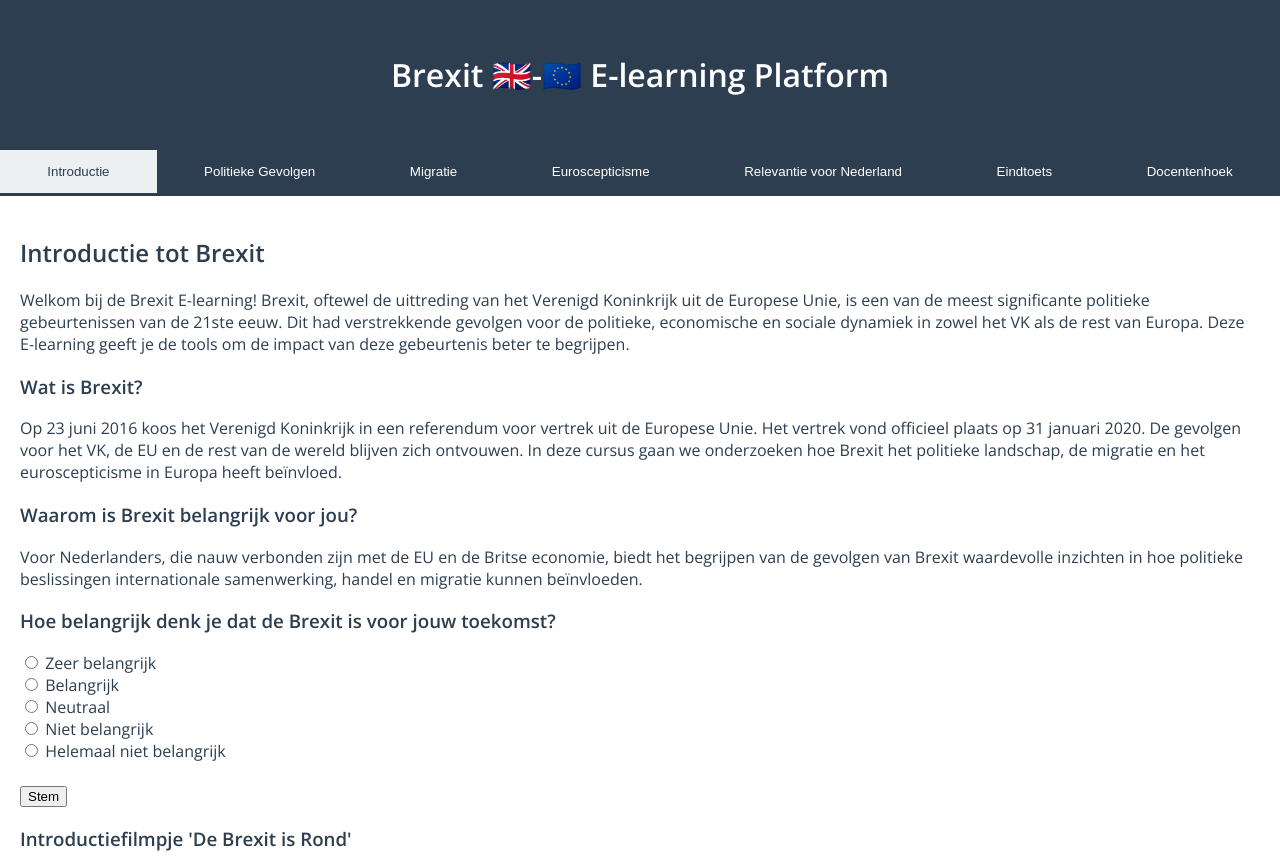
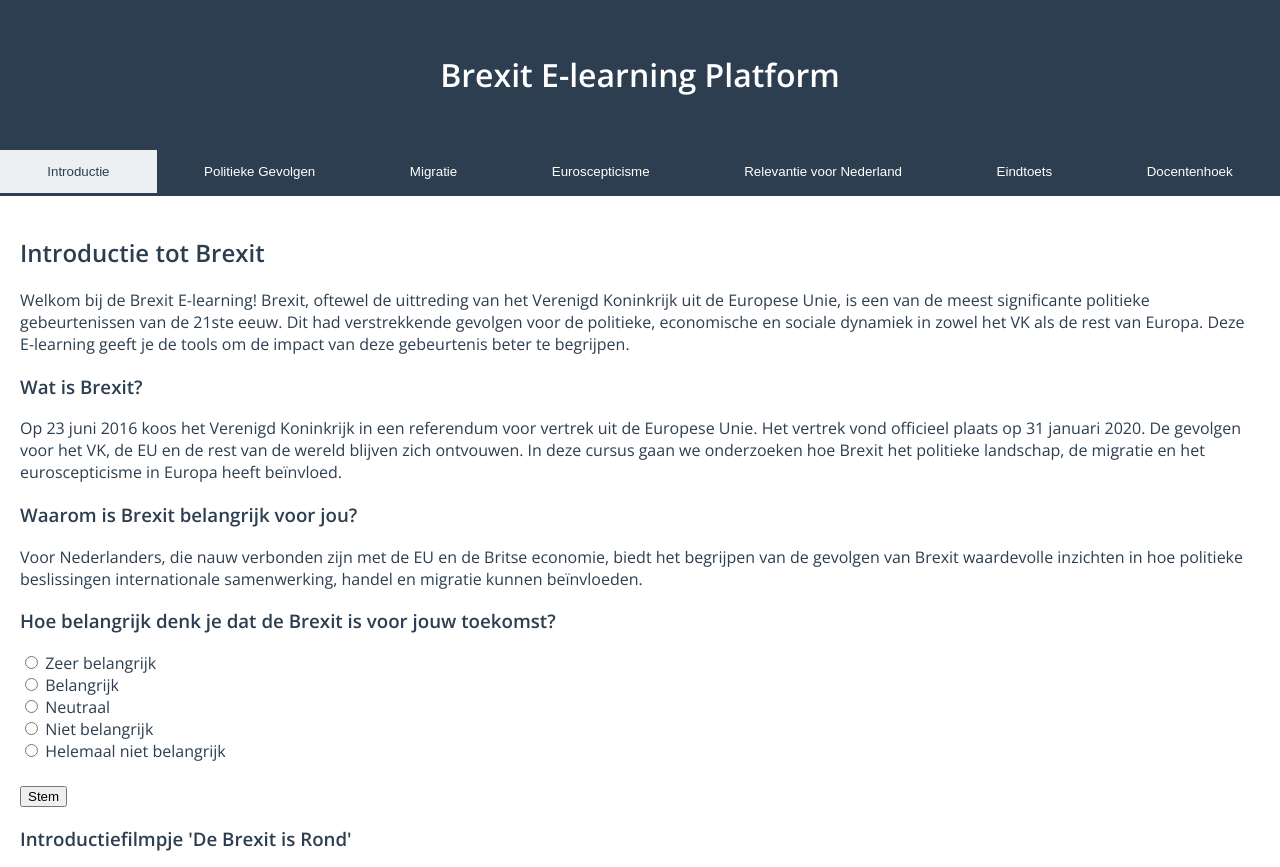
Before and after one commit to LiloBouma/Brexit_Site, a plain HTML site: page index.html in a window 1280 px wide. Drawn offline with nearby package versions, Linux system fonts and the light colour scheme; grey boxes are pictures that could not be loaded.

Commit message:
Update index.html

```diff
--- a/index.html
+++ b/index.html
@@ -5,12 +5,12 @@
 <head>
     <meta charset="UTF-8">
     <meta name="viewport" content="width=device-width, initial-scale=1.0">
-    <title>Brexit E-learning Platform</title>
+    <title>Brexit E-learning Platform 🇬🇧-🇪🇺</title>
     <link rel="stylesheet" href="styles.css">
 </head>
 <body>
     <header>
-        <h1>Brexit 🇬🇧-🇪🇺 E-learning Platform</h1>
+        <h1>Brexit E-learning Platform</h1>
     </header>
 
     <div class="tabs">
```
